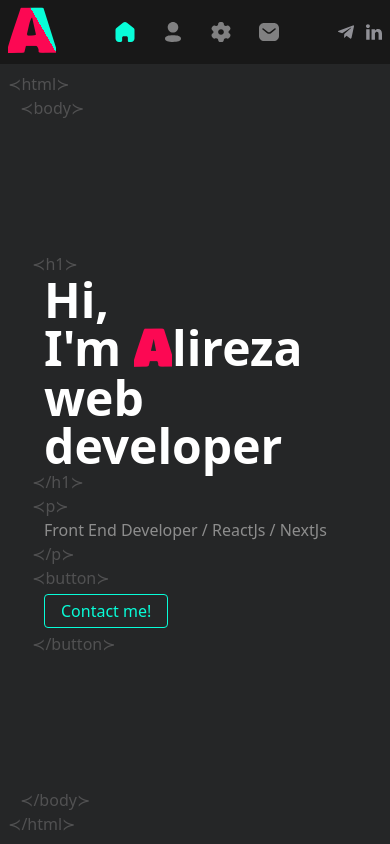
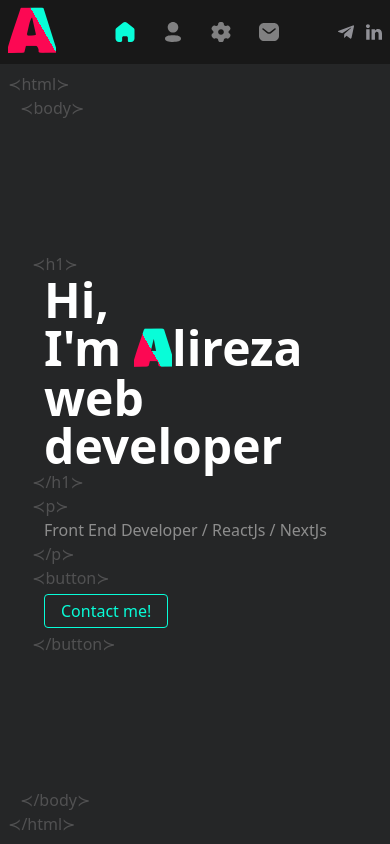
Before and after one commit to alirezamoon/portfolio-second, a Next.js app: page / in a window 390 px wide. Built offline with nearby package versions, Linux system fonts and the light colour scheme.

Commit message:
animation logo infinite

```diff
--- a/components/home/index.jsx
+++ b/components/home/index.jsx
@@ -20,7 +20,7 @@ const Home = () => {
                   <br />
                   <span>I&apos;m </span>
                   <A
-                    className={`!inline-block !text-5xl md:!text-7xl animate-logo md:animate-none ${bgAuto} md:!bg-auto`}
+                    className={`!inline-block !text-5xl md:!text-7xl animate-logo lg:animate-none ${bgAuto} lg:!bg-auto`}
                     onAnimationEnd={() => setBgAuto("!bg-auto")}
                   />
                   <span>lireza</span>
--- a/tailwind.config.js
+++ b/tailwind.config.js
@@ -97,7 +97,7 @@ module.exports = {
         linkedinMobile: "linkedinMobile 500ms ease-in-out forwards",
         menuItems: "menuItems 500ms ease-in-out forwards",
         navLogo: "logo 500ms ease-in-out forwards",
-        logo: "logo 1s linear 0s 3",
+        logo: "logo 1s linear 0s infinite",
       },
     },
   },
```
